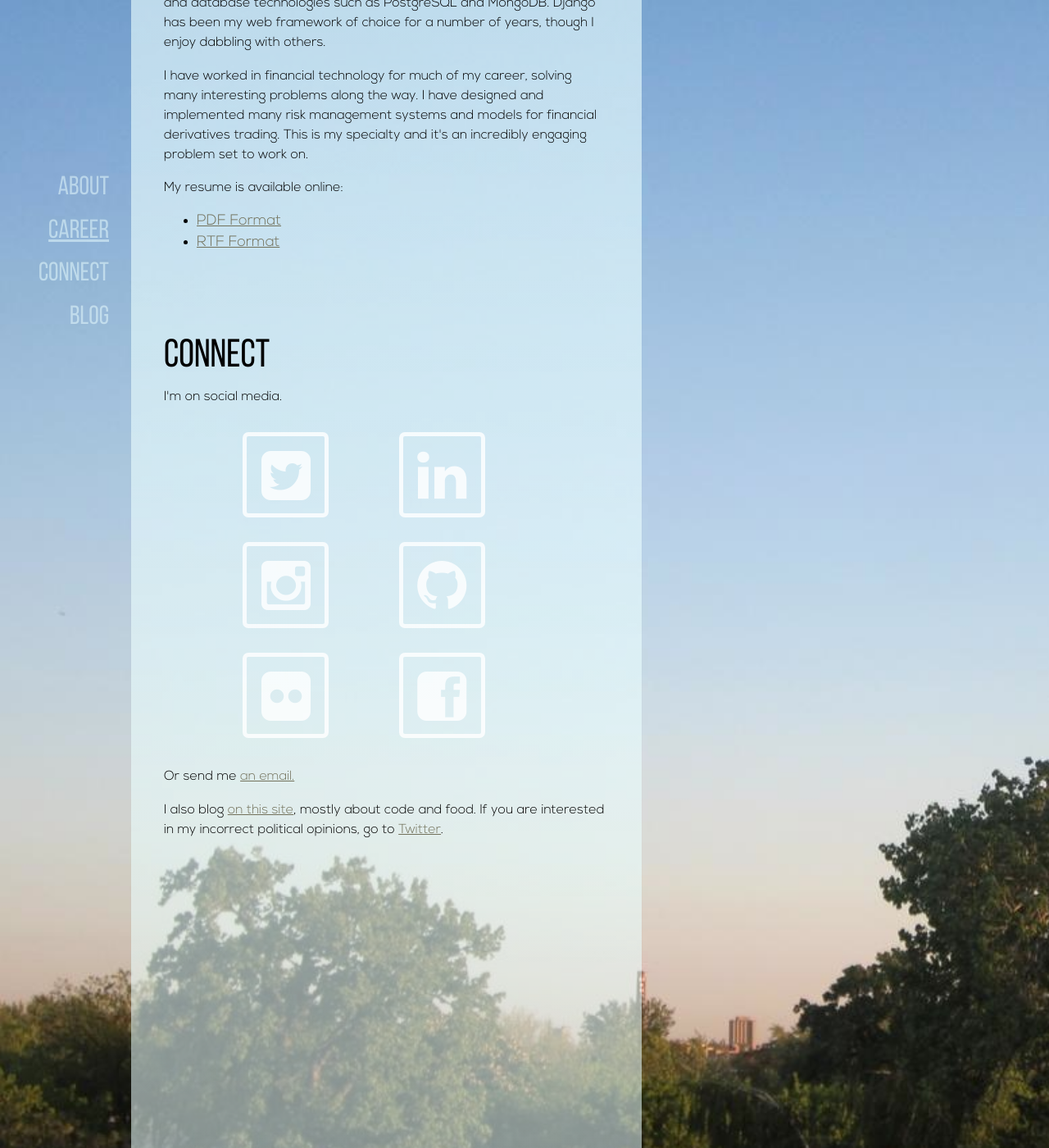
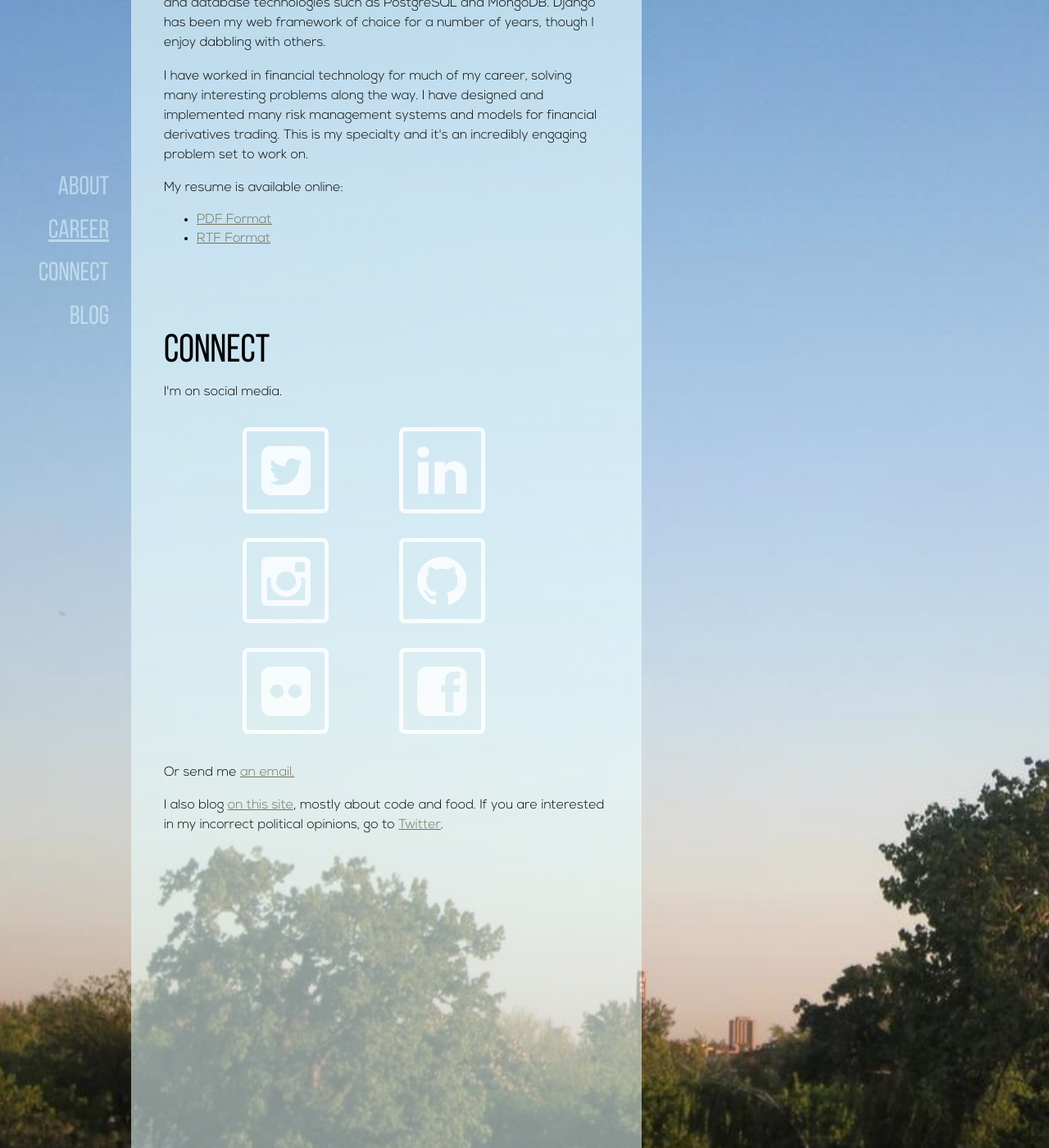
Before and after one commit to mrtrumbe/mrtrumbe.github.io, a Jekyll site: the page built from index.html, in a window 1280 px wide and 1400 px high, scrolled down 830 px. Shown: the whole window at 82% size. Built offline with Jekyll 4.4.1, drawn with Linux system fonts in a browser that asks for light colours; Markdown is read by kramdown in place of the engine named in the settings.

Commit message:
Font tweaks. Resume changes.

```diff
--- a/css/new_main.css
+++ b/css/new_main.css
@@ -184,8 +184,8 @@ p {
 }
 
 .mrt-section ul li {
-    font-size: 18px;
-    font-weight: normal;
+  font-size: 12pt;
+  font-weight: normal;
 }
 
 .mrt-headshot {
```
Also changed, not shown: 2 other files.
